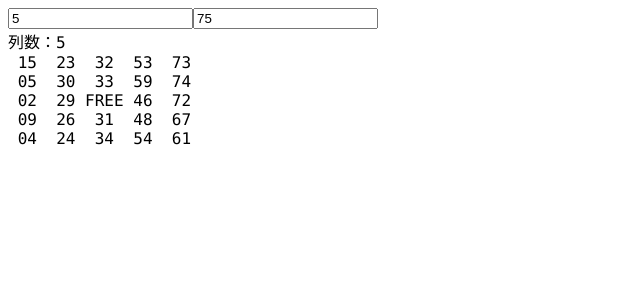
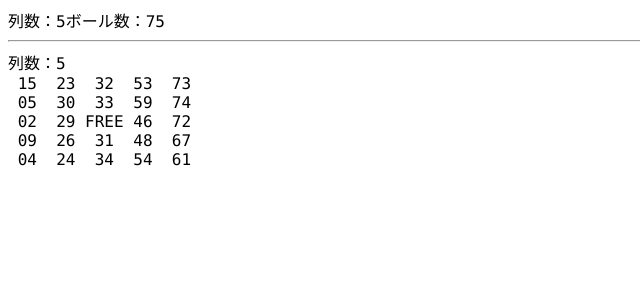
Before and after one commit to nabe19/bingo_react, a React app: page / in a window 1280 px wide. Shown: the top 300 px of the page, without its empty margins (0-640 px from the left). Built offline with nearby package versions, Linux system fonts and the light colour scheme.

Commit message:
daily commit

```diff
--- a/src/App.tsx
+++ b/src/App.tsx
@@ -1,4 +1,4 @@
-import React, { useState } from 'react';
+import React, { FormEventHandler, useState } from 'react';
 import BingoCard from './BingoCard';
 import BingoCardContainer from './modules/BingoCardContainer';
 
@@ -19,16 +19,11 @@ export default function App() {
 
   return (
     <div>
-      <input
-        type="number"
-        value={columns}
-        onChange={(event) => { setColumns(parseValue(event.currentTarget.value, columns)); }}
-      />
-      <input
-        type="number"
-        value={maxNumber}
-        onChange={(event) => { setMaxNumber(parseValue(event.currentTarget.value, maxNumber)); }}
-      />
+      列数：
+      {columns}
+      ボール数：
+      {maxNumber}
+      <hr />
       <BingoCard
         columns={card.columns}
         maxNumber={card.maxNumber}
```
